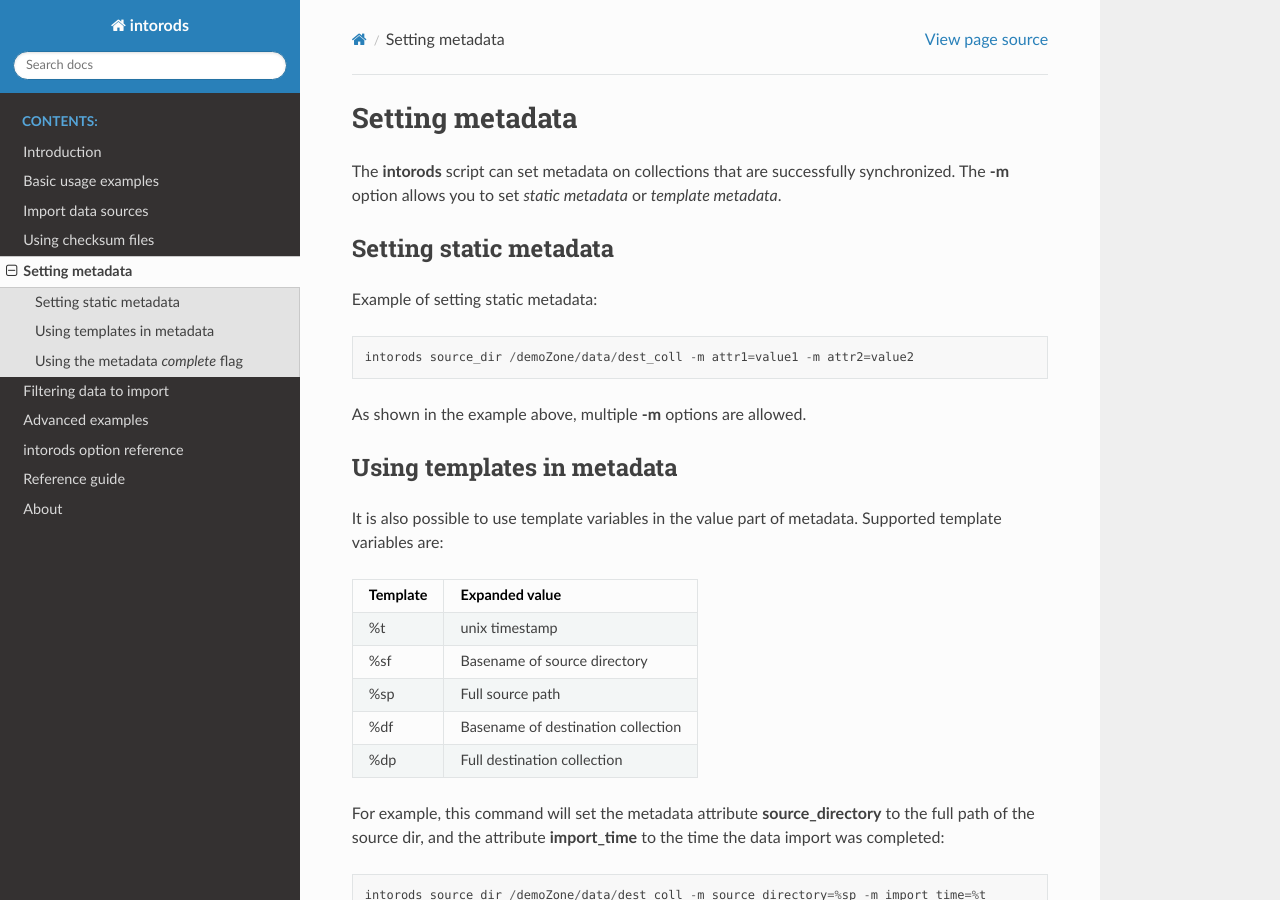
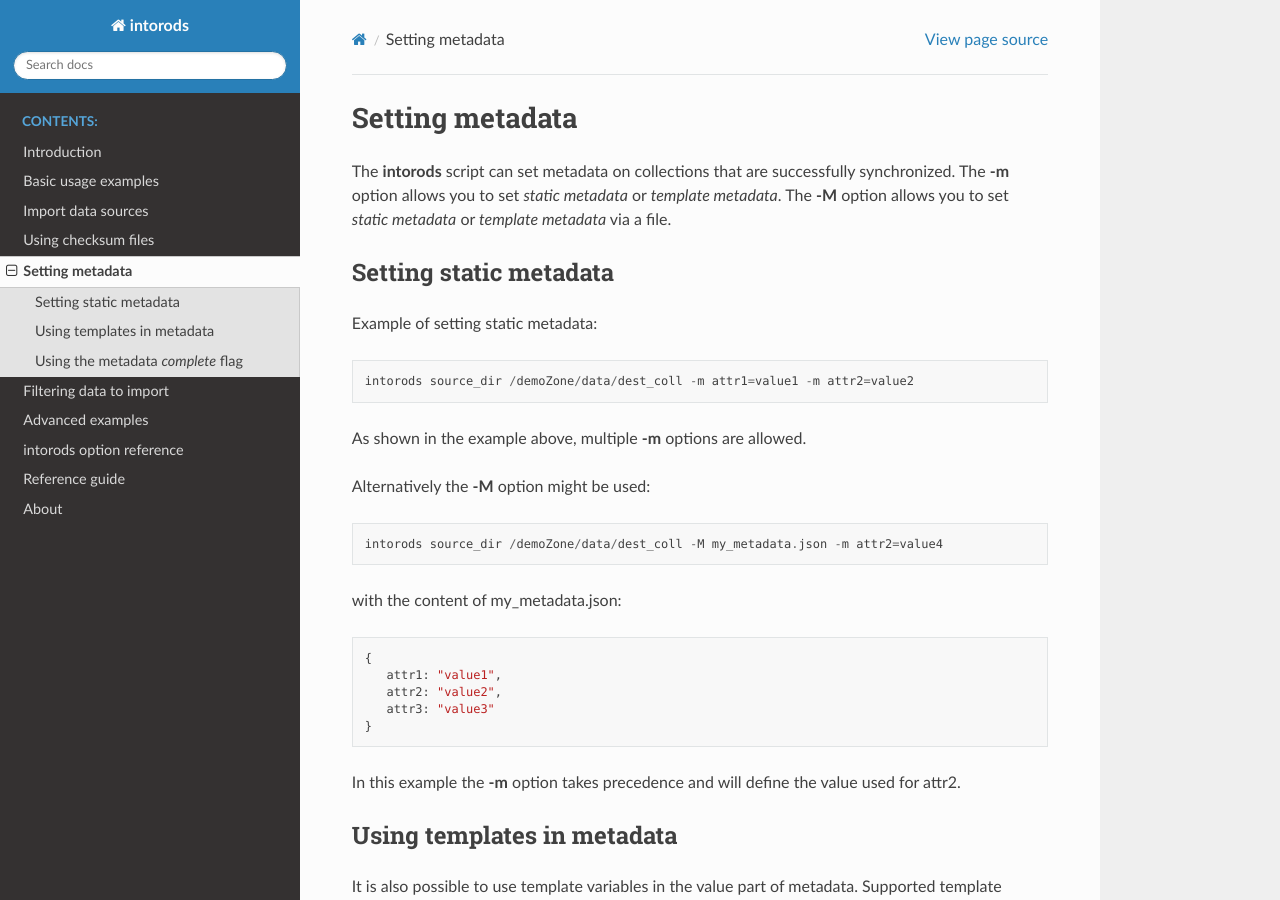
Before and after one commit to rivm-syso/intorods, a Sphinx documentation site: the page built from docs/source/metadata.rst, in a window 1280 px wide and 900 px high. Built offline with Sphinx 7.4.7 and the Read the Docs theme 2.0.0, drawn with Linux system fonts in a browser that asks for light colours.

Commit message:
add documentation for option --metadata-file

```diff
--- a/docs/source/metadata.rst
+++ b/docs/source/metadata.rst
@@ -5,6 +5,7 @@ Setting metadata
 
 The **intorods** script can set metadata on collections that are successfully synchronized.
 The **-m** option allows you to set *static metadata* or *template metadata*.
+The **-M** option allows you to set *static metadata* or *template metadata* via a file.
 
 Setting static metadata
 -----------------------
@@ -14,6 +15,21 @@ Example of setting static metadata::
     intorods source_dir /demoZone/data/dest_coll -m attr1=value1 -m attr2=value2
 
 As shown in the example above, multiple **-m** options are allowed.
+
+Alternatively the **-M** option might be used::
+
+    intorods source_dir /demoZone/data/dest_coll -M my_metadata.json -m attr2=value4
+
+with the content of my_metadata.json::
+
+    {
+       attr1: "value1",
+       attr2: "value2",
+       attr3: "value3"
+    }
+
+
+In this example the  **-m** option takes precedence and will define the value used for attr2.
 
 
 Using templates in metadata
```
Also changed, not shown: docs/source/options.rst (+10 -0 lines).
